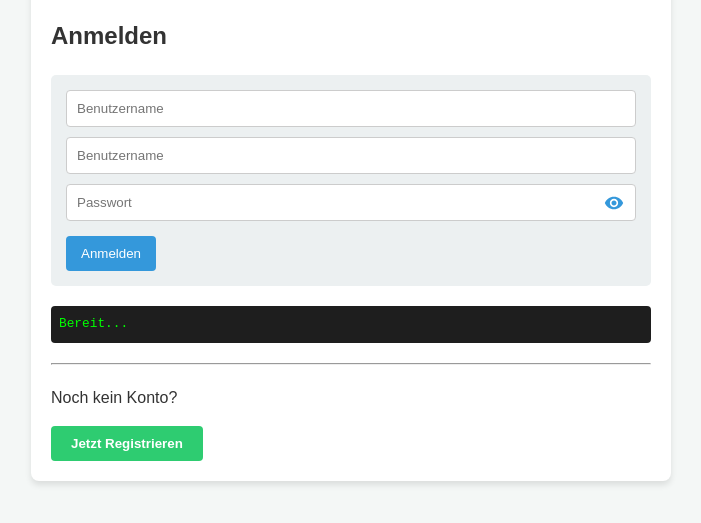
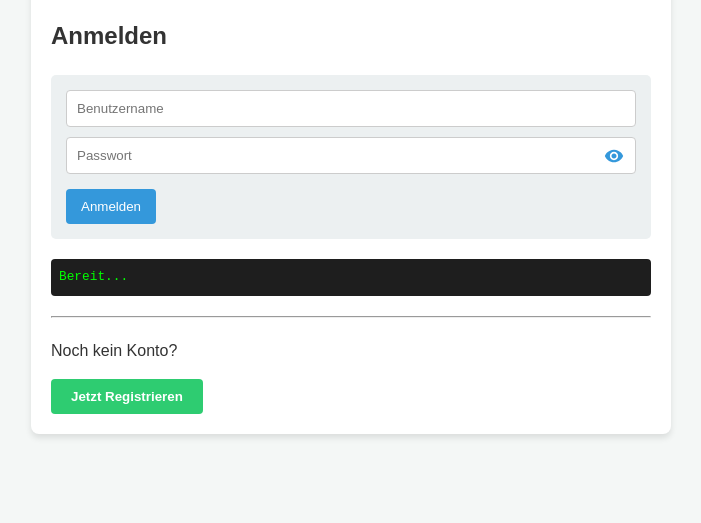
Before and after one commit to blumekonstantin11/safespeak-frontend-web, a website: page www/index.html in a window 1280 px wide. Shown: the part 103-626 px from the top of the page, without its empty margins (289-990 px from the left). Drawn offline with nearby package versions, Linux system fonts and the light colour scheme.

Commit message:
Cleanup: Remove duplicate username input in login form

```diff
--- a/www/index.html
+++ b/www/index.html
@@ -117,8 +117,6 @@
 
         <div id="auth-section">
             <h2>Anmelden</h2>
-            <form id="loginForm">
-                <input type="text" id="loginUsername" placeholder="Benutzername" required>
 
             <form id="loginForm">
                 <input type="text" id="loginUsername" placeholder="Benutzername" required>
```
